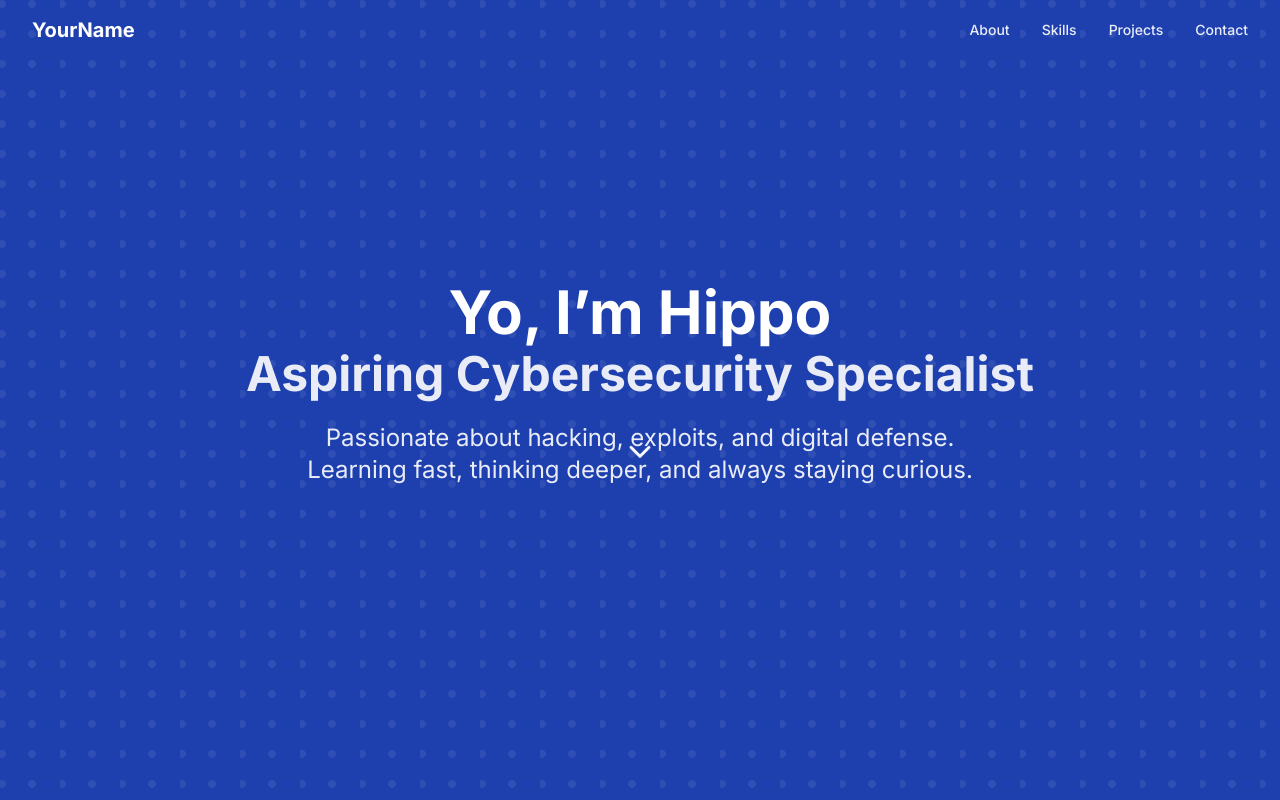
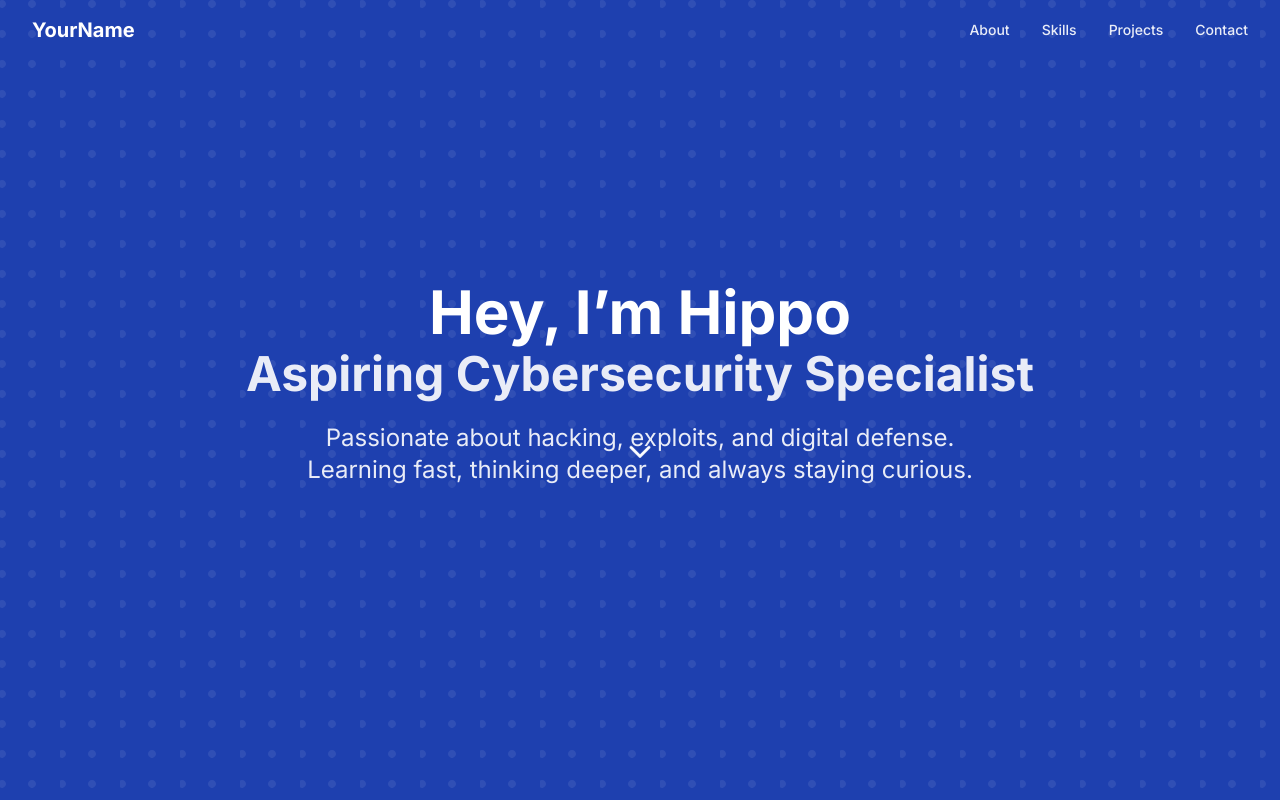
Before and after one commit to hippopillow/personalwebsite, a React (Vite) app: page / in a window 1280 px wide. Shown: the top 800 px of the page. Built offline with nearby package versions, Linux system fonts and the light colour scheme.

Commit message:
Update Hero.tsx

```diff
--- a/src/components/Hero.tsx
+++ b/src/components/Hero.tsx
@@ -22,7 +22,7 @@ const Hero = () => {
       {/* Hero content */}
       <div className="container mx-auto px-4 sm:px-6 lg:px-8 relative z-10 text-center">
         <h1 className="text-4xl sm:text-5xl md:text-6xl font-bold mb-6 animate-fade-in">
-          <span className="block">Yo, I’m Hippo</span>
+          <span className="block">Hey, I’m Hippo</span>
           <span className="block mt-2 text-3xl sm:text-4xl md:text-5xl opacity-90">
             Aspiring Cybersecurity Specialist
           </span>
```
